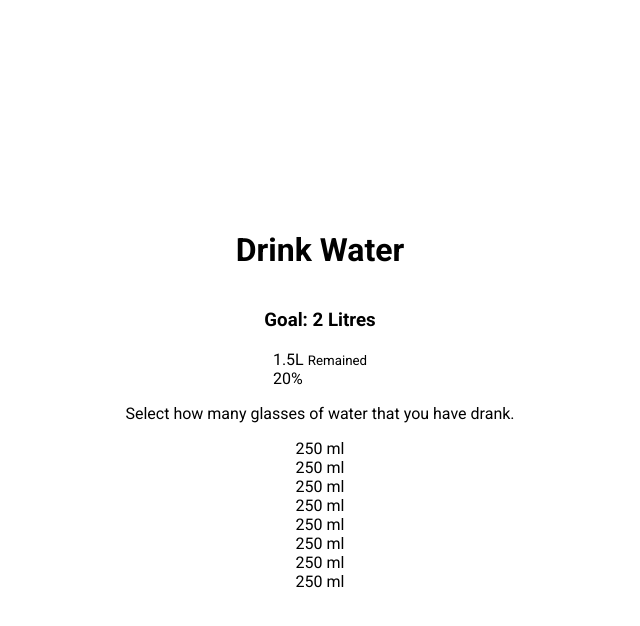
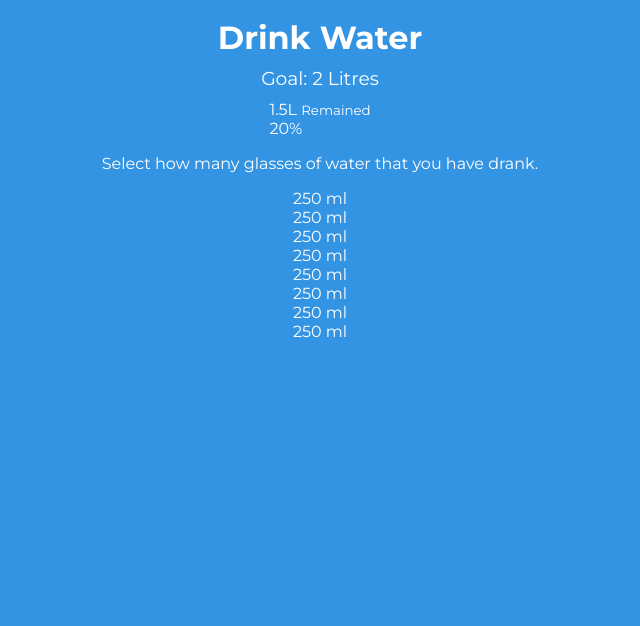
Before and after one commit to tod619/water_measure, a plain HTML site: page index.html in a window 1280 px wide. Shown: the whole page, without its empty margins (320-960 px from the left). Drawn offline with Linux system fonts and the light colour scheme.

Commit message:
add global styles to project in style.css file

```diff
--- a/style.css
+++ b/style.css
@@ -1,5 +1,5 @@
 /* Google Font Import */
-@import url("https://fonts.googleapis.com/css2?family=Roboto:wght@400;700&display=swap");
+@import url("https://fonts.googleapis.com/css2?family=Montserrat:wght@400;700&display=swap");
 
 /* Start: Global Styles */
 
@@ -8,13 +8,21 @@
 }
 
 body {
-  font-family: "Roboto", sans-serif;
-  height: 100vh;
+  background-color: #3494e4;
+  color: #fff;
+  font-family: "Montserrat", sans-serif;
   display: flex;
   flex-direction: column;
   align-items: center;
-  justify-content: center;
-  overflow: hidden;
-  margin: 0;
+  margin-bottom: 40px;
+}
+
+h1 {
+  margin: 10px 0 0;
+}
+
+h3 {
+  font-weight: 400;
+  margin: 10px 0;
 }
 /* End: Global Styles */
```
